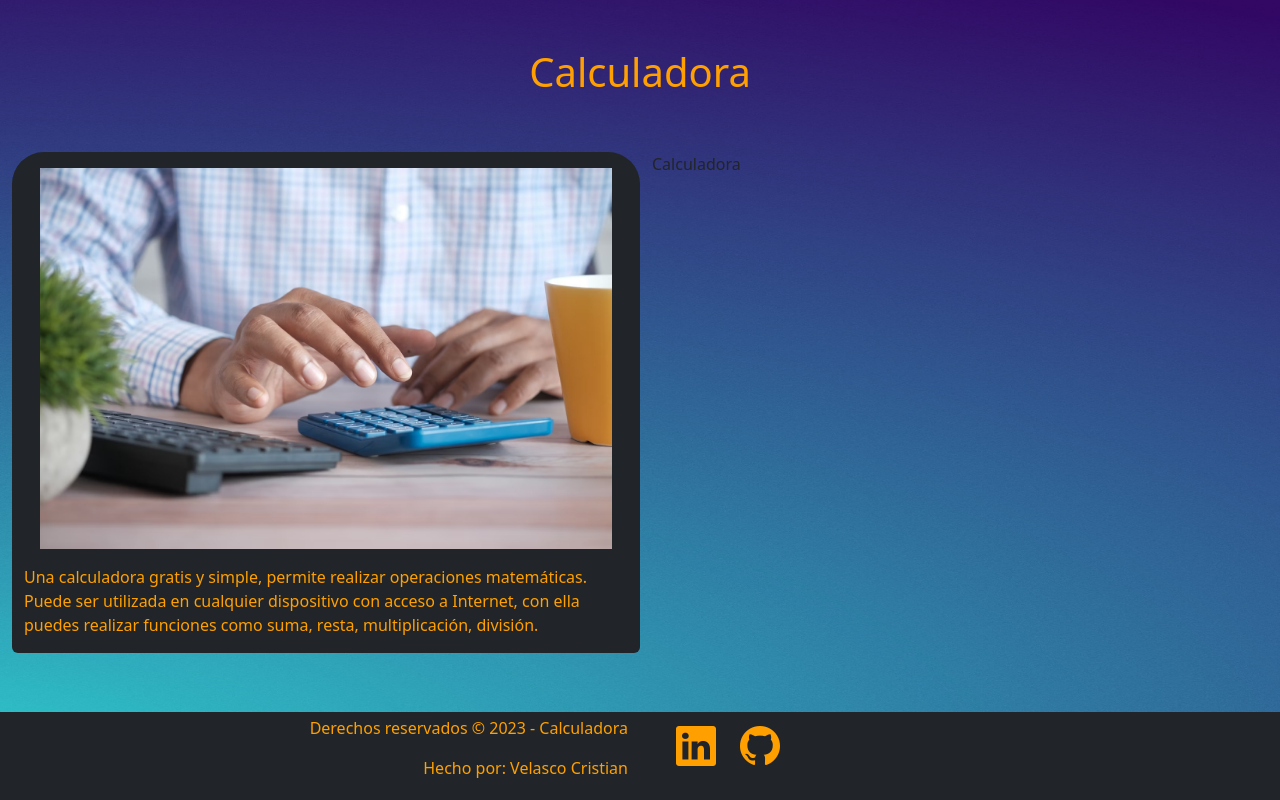
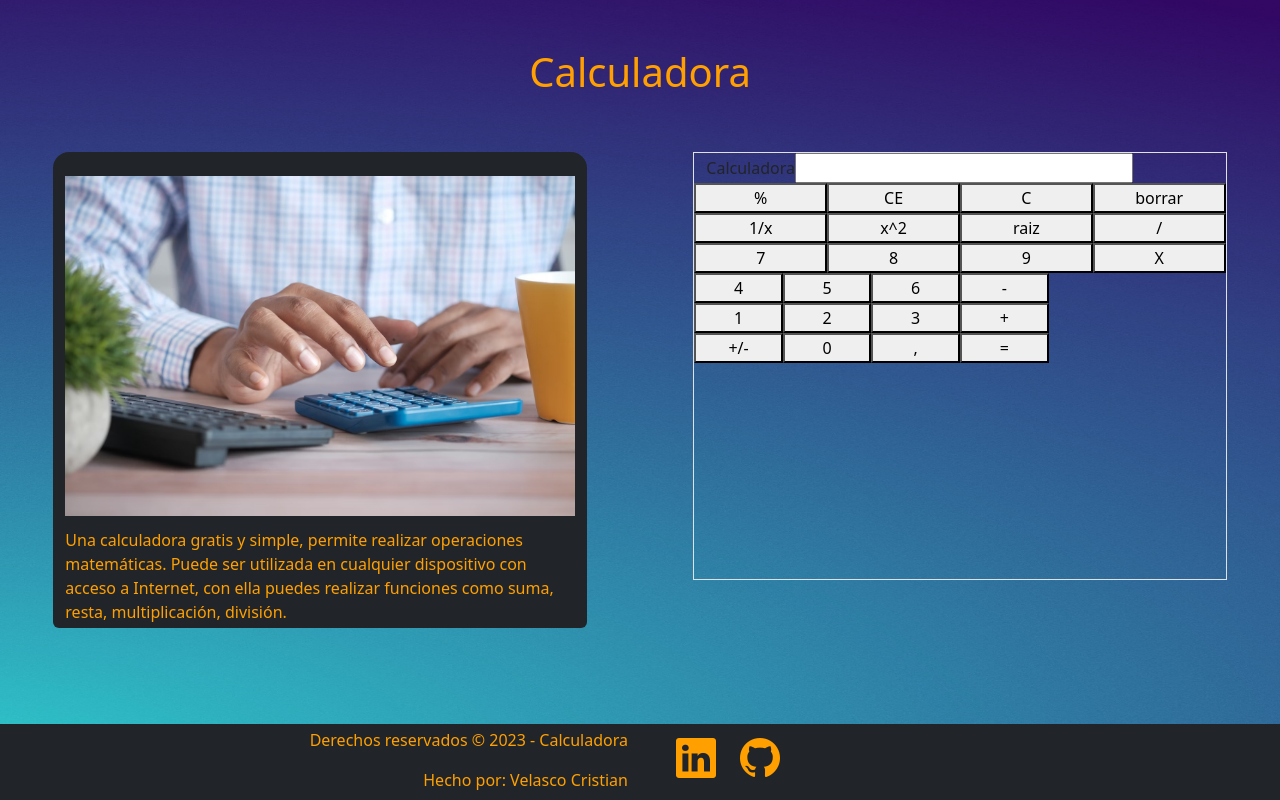
Before and after one commit to Velasco-Cristian/Calculadora, a React (Vite) app: page / in a window 1280 px wide. Built offline with nearby package versions, Linux system fonts and the light colour scheme.

Commit message:
Add style for section

```diff
--- a/src/App.css
+++ b/src/App.css
@@ -1,11 +1,38 @@
 /* Custom properties */
 :root {
   --first-color: rgb(255, 160, 0);
+  --second-color: rgb(251, 252, 169);
 }
 
 /* Reset Styles */
+
 .text-orange {
   color: var(--first-color);
 }
 
-/* Bootstrap Styles */
+.link {
+  transition: 0.5s ease-out;
+  -webkit-transition: 0.5s ease-out;
+  -moz-transition: 0.5s ease-out;
+  -ms-transition: 0.5s ease-out;
+  -o-transition: 0.5s ease-out;
+}
+
+.link:hover {
+  color: var(--second-color); /* color de fondo al pasar el mouse */
+}
+
+footer {
+  margin-bottom: -0.75rem;
+}
+/* MD */
+/* Small devices (landscape phones, 576px and up) */
+/*@media (min-width: 500px) {
+  body {
+    max-width: 90%;
+  }
+
+  section {
+    margin: 2rem;
+  }
+}*/
--- a/src/App.jsx
+++ b/src/App.jsx
@@ -2,32 +2,35 @@ import { useState } from "react";
 import "bootstrap/dist/css/bootstrap.min.css";
 import "bootstrap-icons/font/bootstrap-icons.css";
 import "./App.css";
+import Calculator from "./components/calculator";
 
 function App() {
   return (
     <div className="container-fluid vh-100">
       <header>
-        <h1 className="text-center py-5 text-orange">Calculadora</h1>
+        <h1 className="text-center py-xl-5 py-3 text-orange">Calculadora</h1>
       </header>
-      <main className="container-xxl">
-        <article className="row">
-          <section className="col text-bg-dark rounded-5 rounded-bottom">
+      <main className="">
+        <article className="row flex-column-reverse flex-lg-row d-flex justify-content-center ">
+          <section className="col-lg-5 col-sm-8 col-10 mx-auto text-bg-dark rounded-4 rounded-bottom  ">
             <img
               src="/public/using-a-calculator.jpg"
-              className="img-fluid p-3"
+              className="img-fluid pt-4 pb-2 d-none d-lg-block"
               alt="Using a calculator"
             />
-            <p className="text-orange">
+            <p className="text-orange my-sm-4 my-lg-1">
               Una calculadora gratis y simple, permite realizar operaciones
               matemáticas. Puede ser utilizada en cualquier dispositivo con
               acceso a Internet, con ella puedes realizar funciones como suma,
               resta, multiplicación, división.
             </p>
           </section>
-          <section className="col">Calculadora</section>
+          <section className="col-10 mx-auto col-lg-5  mb-sm-5 border">
+            <Calculator></Calculator>
+          </section>
         </article>
       </main>
-      <footer className="bg-dark text-center fixed-bottom p-1 text-orange">
+      <footer className="bg-dark text-center fixed-bottom py-1 text-orange">
         <div className="row">
           <article className="col-6 text-end">
             <p>Derechos reservados &copy; 2023 - Calculadora</p>
@@ -39,14 +42,14 @@ function App() {
               target="_blank"
               rel="noopener noreferrer"
             >
-              <i className="bi bi-linkedin text-orange fs-1 mx-4"></i>
+              <i className="bi bi-linkedin text-orange fs-1 mx-4 link"></i>
             </a>
             <a
               href="https://github.com/Velasco-Cristian"
               target="_blank"
               rel="noopener noreferrer"
             >
-              <i className="bi bi-github text-orange fs-1"></i>
+              <i className="bi bi-github text-orange fs-1 link"></i>
             </a>
           </article>
         </div>
--- /dev/null
+++ b/src/components/Calculator.jsx
@@ -0,0 +1,49 @@
+import React, { useState, useEffect } from "react";
+
+export default function Calculator() {
+  const [value, setValue] = useState(0);
+  return (
+    <>
+      Calculadora
+      <input type="number" className="col-8" />
+      <div>
+        <div className="row">
+          <button className="col-3">%</button>
+          <button className="col-3">CE</button>
+          <button className="col-3">C</button>
+          <button className="col-3">borrar</button>
+        </div>
+        <div className="row">
+          <button className="col-3">1/x</button>
+          <button className="col-3">x^2</button>
+          <button className="col-3">raiz</button>
+          <button className="col-3">/</button>
+        </div>
+        <div className="row">
+          <button className="col-3">7</button>
+          <button className="col-3">8</button>
+          <button className="col-3">9</button>
+          <button className="col-3">X</button>
+        </div>
+        <div className="row">
+          <button className="col-2">4</button>
+          <button className="col-2">5</button>
+          <button className="col-2">6</button>
+          <button className="col-2">-</button>
+        </div>
+        <div className="row">
+          <button className="col-2">1</button>
+          <button className="col-2">2</button>
+          <button className="col-2">3</button>
+          <button className="col-2">+</button>
+        </div>
+        <div className="row">
+          <button className="col-2">+/-</button>
+          <button className="col-2">0</button>
+          <button className="col-2">,</button>
+          <button className="col-2">=</button>
+        </div>
+      </div>
+    </>
+  );
+}
```
